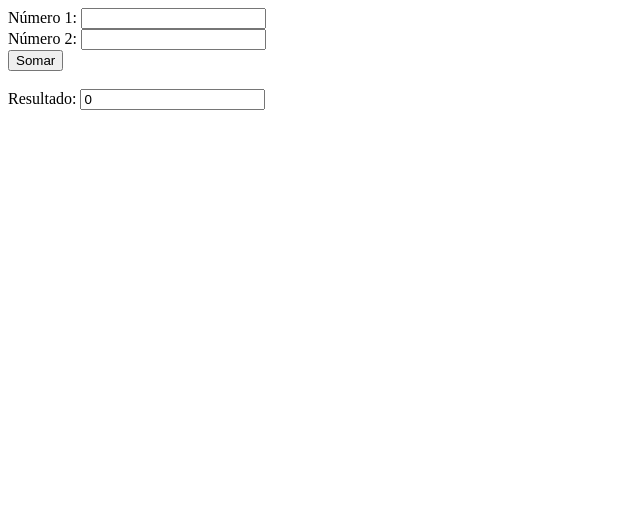
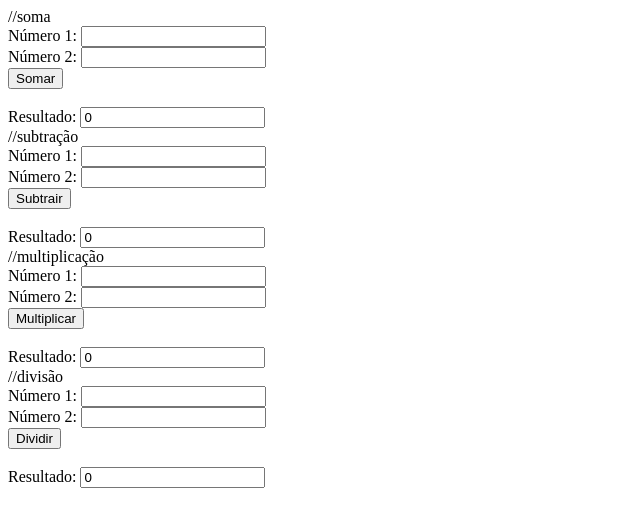
Before and after one commit to vblmqs/webii-atividade1004, an Angular app: page / in a window 1280 px wide. Shown: the top 526 px of the page, without its empty margins (0-640 px from the left). Built offline with nearby package versions, Linux system fonts and the light colour scheme.

Commit message:
Update soma.component.html

```diff
--- a/src/app/page/soma/soma.component.html
+++ b/src/app/page/soma/soma.component.html
@@ -1,4 +1,4 @@
-
+//soma
 <form>
     Número 1: <input #numero1 type="text" /><br/>
     Número 2: <input #numero2 type="text" /><br/>
@@ -7,3 +7,33 @@
     <br/><br/>
     Resultado: <input type="text" [value]="resultado" readonly />
 </form>
+
+//subtração
+<form>
+    Número 1: <input #numero1 type="text" /><br/>
+    Número 2: <input #numero2 type="text" /><br/>
+    <input type="button" value="Subtrair"
+        (click)="subtrairBotao(numero1.value, numero2.value)" />
+    <br/><br/>
+    Resultado: <input type="text" [value]="resultado" readonly />
+</form>
+
+//multiplicação
+<form>
+    Número 1: <input #numero1 type="text" /><br/>
+    Número 2: <input #numero2 type="text" /><br/>
+    <input type="button" value="Multiplicar"
+        (click)="multiplicarBotao(numero1.value, numero2.value)" />
+    <br/><br/>
+    Resultado: <input type="text" [value]="resultado" readonly />
+</form>
+
+//divisão
+<form>
+    Número 1: <input #numero1 type="text" /><br/>
+    Número 2: <input #numero2 type="text" /><br/>
+    <input type="button" value="Dividir"
+        (click)="dividirBotao(numero1.value, numero2.value)" />
+    <br/><br/>
+    Resultado: <input type="text" [value]="resultado" readonly />
+</form>
```
